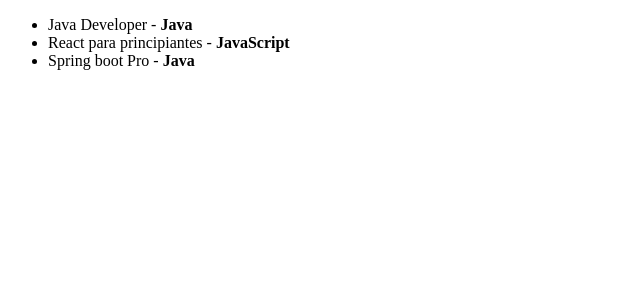
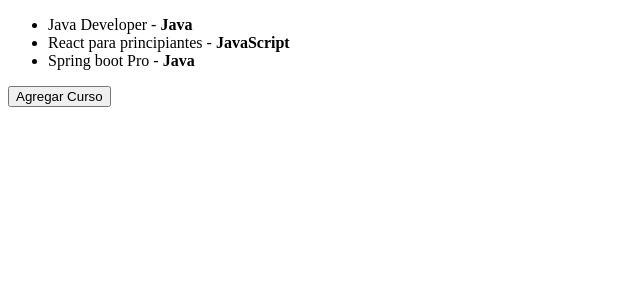
Before and after one commit to Jhonatanisai8/app-repaso-react, a React (Vite) app: page / in a window 1280 px wide. Shown: the top 300 px of the page, without its empty margins (0-640 px from the left). Built offline with nearby package versions, Linux system fonts and the light colour scheme.

Commit message:
Implementa la funcionalidad para agregar cursos en el componente CourseList usando useState y un botón de acción.

```diff
--- a/src/components/maps/ListaCursos.jsx
+++ b/src/components/maps/ListaCursos.jsx
@@ -1,6 +1,7 @@
-import React from 'react'
+import React, { useState } from 'react'
 
-const Item = ({nombre, lenguaje}) => {
+
+const Item = ({ nombre, lenguaje }) => {
   return (
     <li>
       {nombre} - <strong>{lenguaje}</strong>
@@ -9,22 +10,28 @@
 }
 
 const ListaCursos = () => {
+
   const cursos = [
     { id: 1, nombre: "Java Developer", lenguaje: "Java" },
     { id: 2, nombre: "React para principiantes", lenguaje: "JavaScript" },
     { id: 3, nombre: "Spring boot Pro", lenguaje: "Java" },
   ]
+  const [arreglo, setArreglo] = useState(cursos)
+  const agregarTarea = () => {
+    const nuevoCurso = { id: Date.now(), nombre: "Python Developer", lenguaje: "Python" }
+    setArreglo([...arreglo, nuevoCurso])
+  }
+
   return (
     <div>
       <ul>
         {
-          cursos.map((curso) => (
+          arreglo.map((curso) => (
             <Item key={curso.id} nombre={curso.nombre} lenguaje={curso.lenguaje}></Item>
           ))
         }
       </ul>
-
-
+      <button onClick={() => agregarTarea()}>Agregar Curso</button>
     </div>
   )
 }
```
